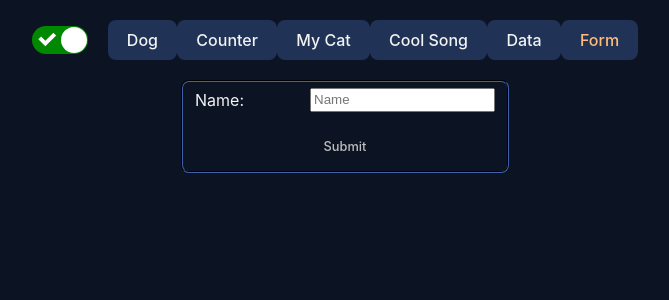
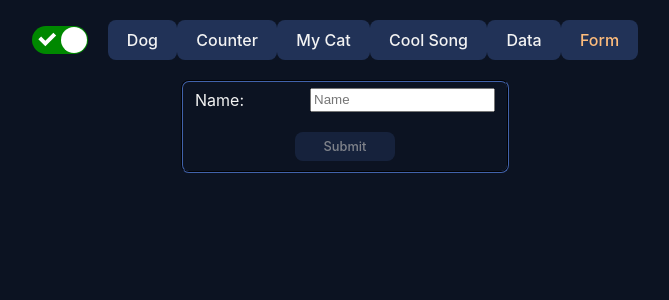
Before and after one commit to Braumski/react-vite-playground, a React (Vite) app: page /form in a window 1280 px wide. Shown: the top 300 px of the page, without its empty margins (295-964 px from the left). Built offline with nearby package versions, Linux system fonts and the light colour scheme.

Commit message:
Finished styling submit button when its inactive 😁

```diff
--- a/src/components/Form.tsx
+++ b/src/components/Form.tsx
@@ -16,23 +16,23 @@ export default function Form(){
     <form onSubmit={handleSubmit}>
       <fieldset id="name-fieldset">
         <div className="field">
-          <label>Name:</label>
+          <label htmlFor="name">Name:</label>
           <input
+            id="name"
             type="text"
             placeholder="Name"
             name="name"
             value={name}
-            onChange={(e=> setName(e.target.value))}
+            onChange={(e) => setName(e.target.value)}
           />
         </div>
         <button
           id="submit"
           type="submit"
-          disabled={!name}
+          disabled={!name} //Does not allow submission if there is no input in name field
           style={{
-            backgroundColor: name ? 'var(--primary-color)': 'rgba(var(--primary-color), 0.9)',
-            color: name ? 'var(--primary-light)' : 'var(--secondary-light)'
-          }} //Does not allow submission if there is no input
+            opacity: name ? '1': '0.5' // style change if theres no name field input
+          }}
         >Submit
         </button>
       </fieldset>
--- a/src/index.css
+++ b/src/index.css
@@ -161,6 +161,6 @@ button:focus-visible {
   width:100px;
   font-size: 0.8rem;
 }
-#submit-inactive{
-
+button:disabled:hover{
+  cursor: default;
 }
```
